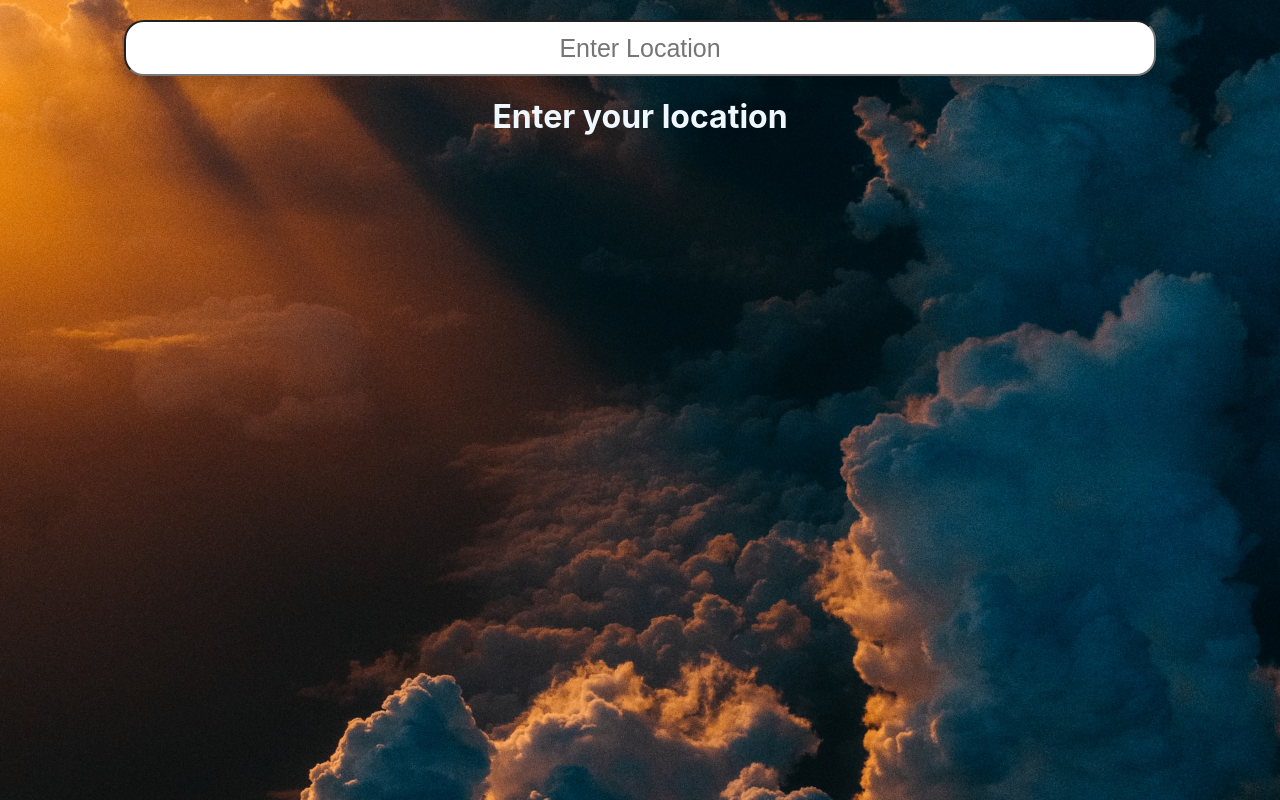
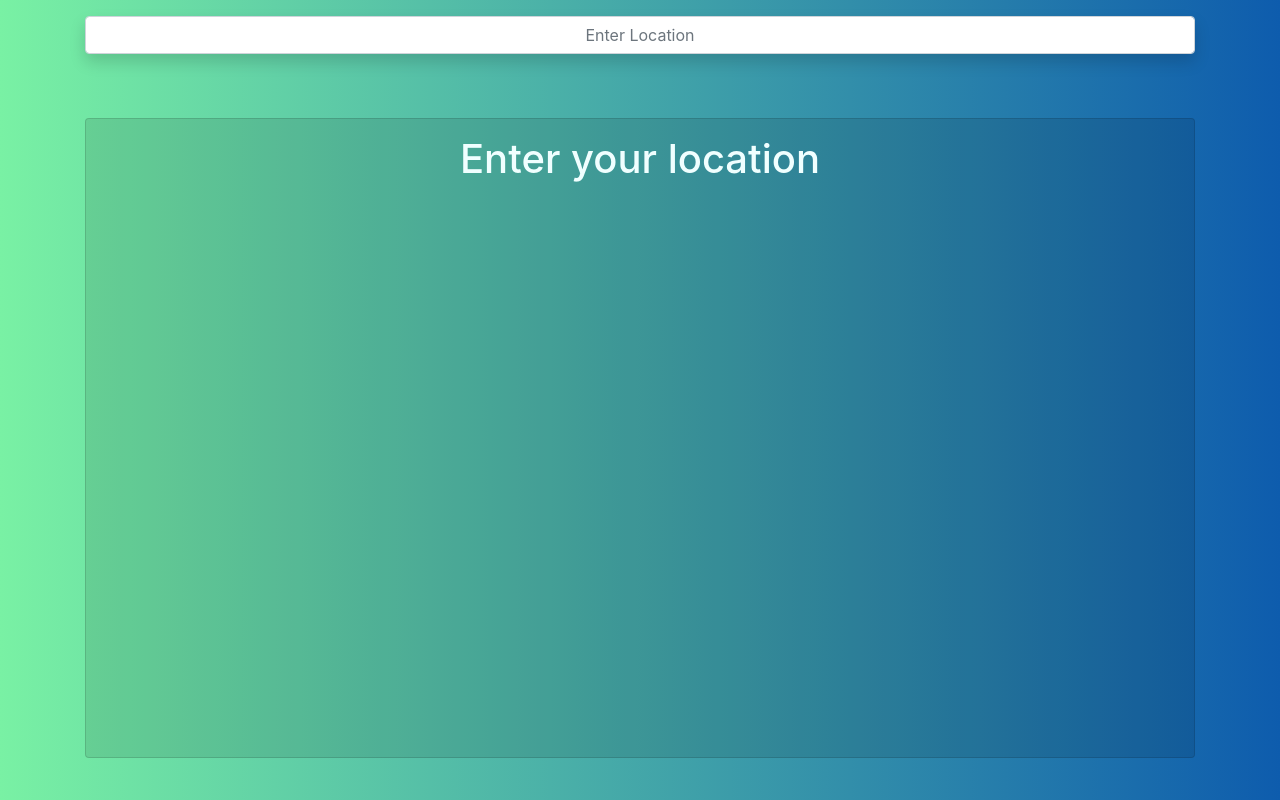
Before and after one commit to Nasim-A/react-weather, a React (Create React App) app: page / in a window 1280 px wide. Built offline with nearby package versions, Linux system fonts and the light colour scheme; no server answers.

Commit message:
Added bootstrap and changed styling

```diff
--- a/package.json
+++ b/package.json
@@ -6,6 +6,7 @@
     "@testing-library/jest-dom": "^4.2.4",
     "@testing-library/react": "^9.5.0",
     "@testing-library/user-event": "^7.2.1",
+    "bootstrap": "^4.4.1",
     "moment": "^2.24.0",
     "react": "^16.13.1",
     "react-dom": "^16.13.1",
--- a/public/index.html
+++ b/public/index.html
@@ -24,6 +24,8 @@
       work correctly both with client-side routing and a non-root public URL.
       Learn how to configure a non-root public URL by running `npm run build`.
     -->
+    <link rel="stylesheet" href="https://stackpath.bootstrapcdn.com/bootstrap/4.3.1/css/bootstrap.min.css" integrity="sha384-ggOyR0iXCbMQv3Xipma34MD+dH/1fQ784/j6cY/iJTQUOhcWr7x9JvoRxT2MZw1T" crossorigin="anonymous">
+    <script src="https://stackpath.bootstrapcdn.com/bootstrap/4.3.1/js/bootstrap.min.js" integrity="sha384-JjSmVgyd0p3pXB1rRibZUAYoIIy6OrQ6VrjIEaFf/nJGzIxFDsf4x0xIM+B07jRM" crossorigin="anonymous"></script>
     <title>React App</title>
   </head>
   <body>
--- a/src/App.js
+++ b/src/App.js
@@ -19,7 +19,7 @@ class App extends Component {
   }
 
   getWeather = (e) => {
-      if (e.key === 'Enter') {
+      if (e.key === 'Enter' && this.state.location !== '') {
           fetch(`${api.base}weather?q=${this.state.location}&units=metric&APPID=${api.key}`)
               .then(res => res.json())
               .then(result => {
@@ -32,33 +32,34 @@ class App extends Component {
 
   render() {
     return (
-      <div className="app">
-
-        <div className='search'>
-            <input
-            type='text'
-            className='search-box'
+      <div className="container text-center align-middle app">
+        <div className="input-group mb-3 mt-3 search">
+          <input
+            type="text"
+            className="search-box form-control shadow p-3 mb-5 bg-white rounded"
+            aria-label="Your Location"
             placeholder='Enter Location'
             onChange={this.handleChange}
             value={this.state.location}
             onKeyPress={this.getWeather}
-            />
+          />
         </div>
 
         { this.state.weather === null
-          ? <h1>Enter your location</h1>
+          ? <div className='card pt-3 weather'><h1>Enter your location</h1></div>
           : this.state.weather.cod === '404'
-            ? <h1>Could not find location</h1>
+            ? <div className='card pt-3 weather'><h1>Could not find location</h1></div>
             : (
               <React.Fragment>
-                <div className='card'>
+                <div className='card pt-3 weather'>
                     <h1>{this.state.weather.name}, {this.state.weather.sys.country}</h1>
-                    <h2>{Math.round(this.state.weather.main.temp)}°C</h2>
-                    <img src={`https://openweathermap.org/img/w/${this.state.weather.weather[0].icon}.png`} alt='Weather Icon'/>
-                    <p>{this.state.weather.weather[0].description}</p>
-                    <p>Wind Speed: {Math.round(this.state.weather.wind.speed)} MPH</p>
+                    <h2 className='temperature'>{Math.round(this.state.weather.main.temp)}°C</h2>
+                    <img src={`https://openweathermap.org/img/w/${this.state.weather.weather[0].icon}.png`} alt='Weather Icon' className='icon'/>
+                    <p className='text-uppercase'>{this.state.weather.weather[0].description}</p>
+                    <p>{Math.round(this.state.weather.wind.speed)} MPH</p>
+
+                    <Weather api={api} location={this.state.location}/>
                 </div>
-                <Weather api={api} location={this.state.location}/>
               </React.Fragment>
 
             )
--- a/src/components/Card.js
+++ b/src/components/Card.js
@@ -6,15 +6,15 @@ const Card = ({ weather }) => {
 
     var date = new Date()
     date.setTime(weather.dt * 1000)
-    date = moment(date).format('dddd')
+    date = moment(date).format('ddd')
 
     return (
-        <div className='card'>
-            <h1>{date}</h1>
-            <h2>{Math.round(weather.main.temp)}°C</h2>
-            <img src={icon} alt='Weather Icon'/>
-            <p>{weather.weather[0].description}</p>
-            <p>Wind Speed: {Math.round(weather.wind.speed)} MPH</p>
+        <div className='col-md-auto card day'>
+            <h1>{date}</h1><br/>
+            <p>{Math.round(weather.main.temp)}°C</p>
+            <img src={icon} alt='Weather Icon' className='icon mb-3'/>
+            <p className='text-uppercase'>{weather.weather[0].description}</p>
+            <p>{Math.round(weather.wind.speed)}MPH</p>
         </div>
     )
   }
--- a/src/components/Weather.js
+++ b/src/components/Weather.js
@@ -24,7 +24,7 @@ class Weather extends Component {
 
     render() {
         return (
-            <div className='card-list'>{ this.getWeek() }</div>
+            <div className='row week'>{ this.getWeek() }</div>
         )
     }
 }
--- a/src/index.css
+++ b/src/index.css
@@ -1,60 +1,65 @@
-html, body, #app {
-  margin: 0;
-  height: 100%;
-  width: 100%;
-  background: url("./bg.jpg");
-  background-repeat: no-repeat;
-  background-size: cover;
-  background-position: center center;
-  color: aliceblue;
-  display: flex;
-  flex-direction: column;
-
-}
-
-body {
-  font-family: -apple-system,BlinkMacSystemFont,Segoe UI,Roboto,Oxygen-Sans,Ubuntu,Cantarell,Helvetica Neue,sans-serif;
-}
-
-ul {
-  padding: 0;
-}
-
-li {
-  list-style-type: none;
+body{
+  background: #74ebd5;  /* fallback for old browsers */
+  background: -webkit-linear-gradient(to bottom, #79F1A4, #0E5CAD);  /* Chrome 10-25, Safari 5.1-6 */
+  background: linear-gradient(to right, #79F1A4, #0E5CAD); /* W3C, IE 10+/ Edge, Firefox 16+, Chrome 26+, Opera 12+, Safari 7+ */
 }
 
 .app {
+  color: azure;
+  height: 100%;
+}
+
+.weather {
+  min-height: 80vh;
+}
+
+.card{
+  background: rgba(0, 0, 0, 0.1)
+}
+
+.search {
+  justify-content: center;
+}
+
+.search-box {
+  border-radius: 10px;
   text-align: center;
 }
 
-.search-box {
-  width: 80%;
+.icon {
+  width: 50px;
   height: 50px;
-  font-size: 25px;
-  display: block;
-  margin: 20px auto;
-  text-align: center;
-  border-radius: 20px;
-  box-shadow: 0 20px 25px -5px rgba(0, 0, 0, 0.1), 0 10px 10px -5px rgba(0, 0, 0, 0.04);
+  margin: 0 auto;
 }
 
-.card-list{
+.week {
+  position: absolute;
   display: flex;
   flex-direction: row;
   flex-wrap: wrap;
-  align-items: center;
-  background: linear-gradient(0deg, rgba(120,120,120,0.0) 0%, rgba(212,212,212,0.25) 100%);
+  width: 100%;
+  margin-left: 0;
+  margin-top: 350px;
 }
 
-.card {
-  padding-top: 20px;
-  margin: 10px 10px;
-  width: auto;
-  height: 300px;
-  text-align: center;
+.day {
+  flex: 1 0 auto;
   flex-grow: 1;
   flex-basis: 0;
-  background: linear-gradient(0deg, rgba(150,169,179,0.25) 0%, rgba(58,73,91,0.25) 100%);
-  /* background: rgba(255, 255, 255, 0.25); */
+  background: rgba(0, 0, 0, 0.8);
+  border-color: rgba(255, 255, 255, 0.25);
 }
+
+.temperature {
+  font-size: 100px;
+}
+
+.input-group-append {
+  display: block;
+}
+
+@media (max-width: 770px) {
+  .week {
+    flex-direction: column;
+  }
+}
```
Also changed, not shown: 1 other file (tests, documents, lock files or other folders).
